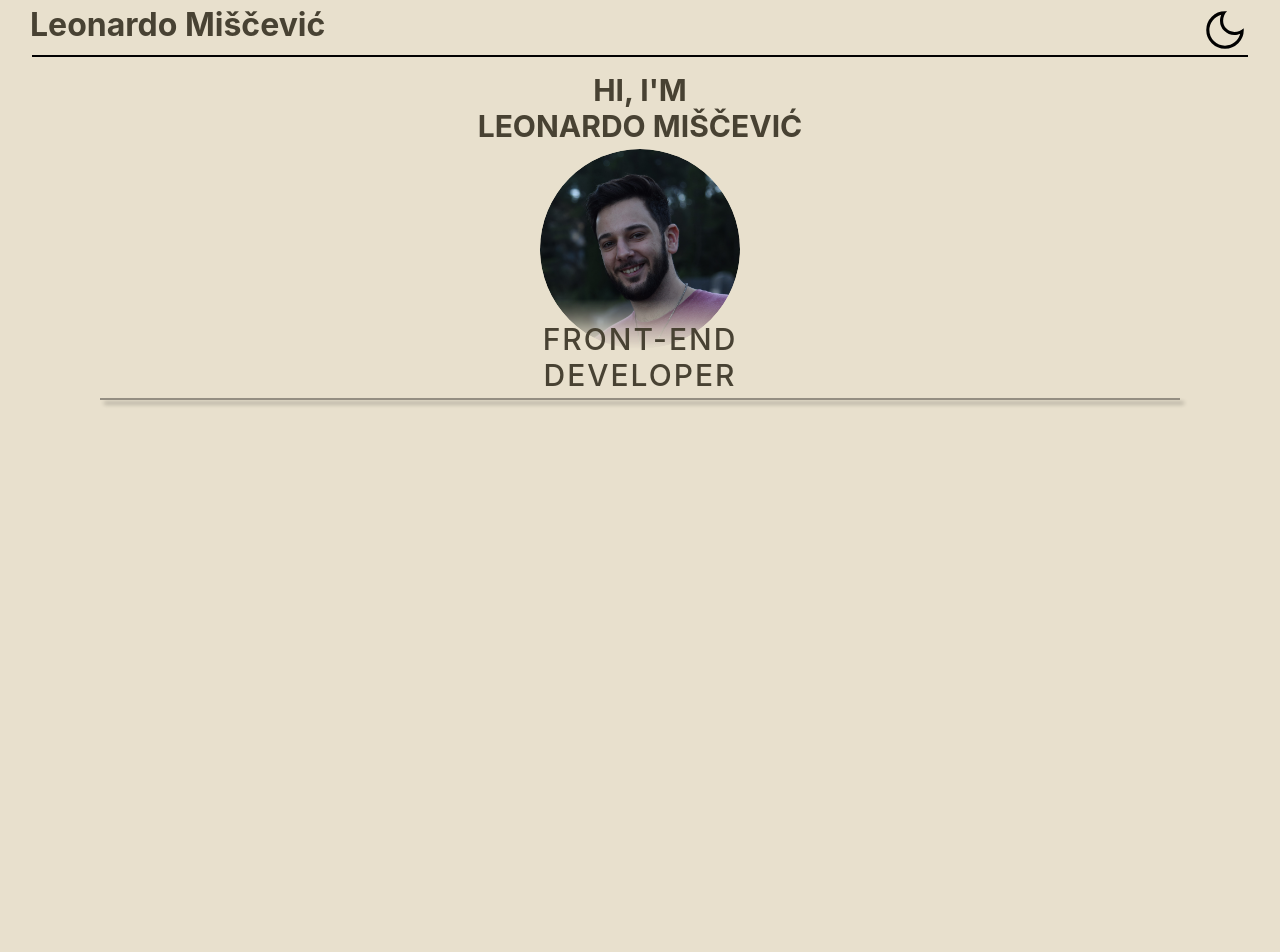
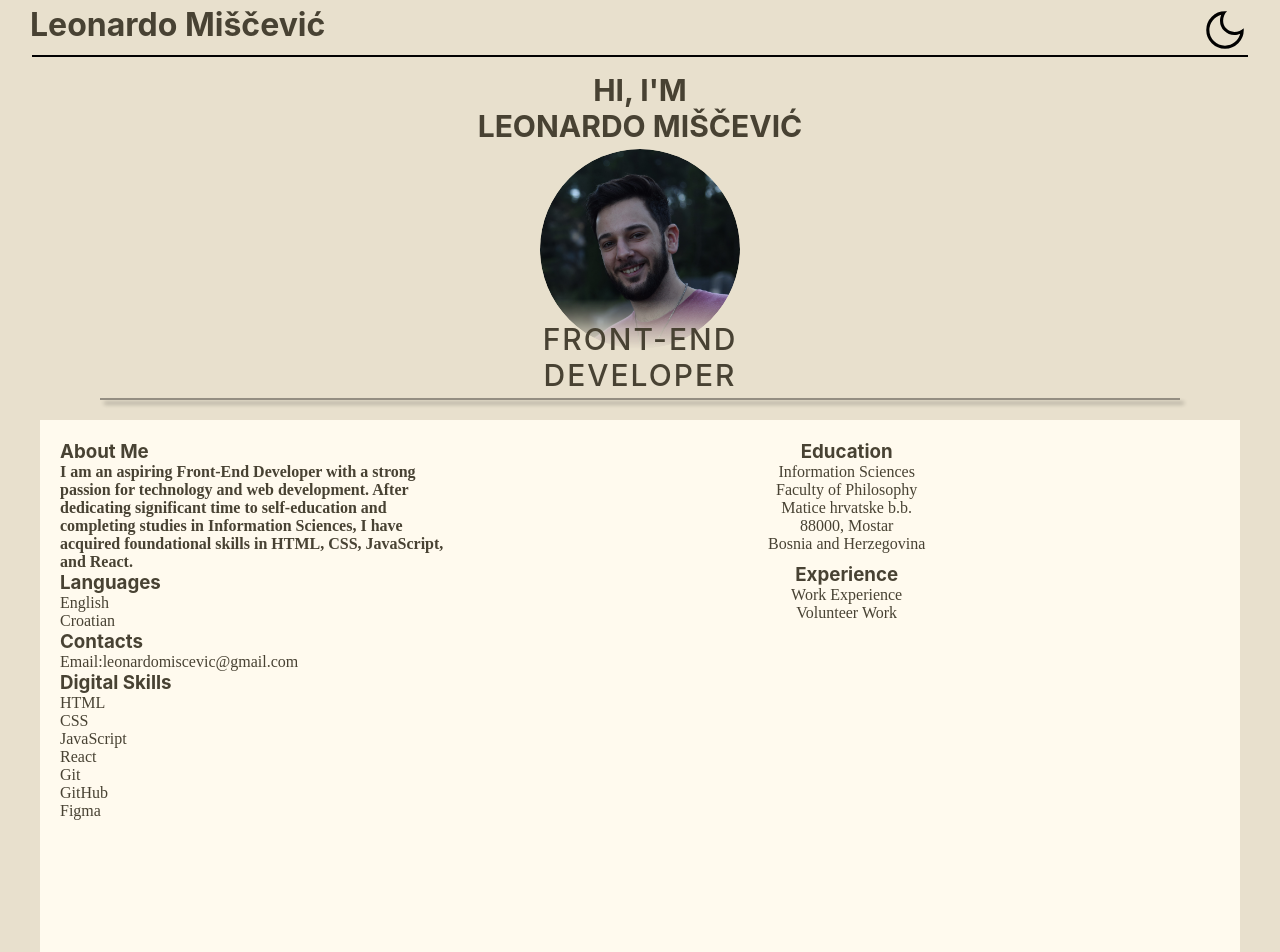
Before and after one commit to CookieCookieAlex/Resume, a React (Vite) app: page / in a window 1280 px wide. Shown: the top 952 px of the page. Before the commit the page ends 800 px from the top, so only its background shows below. Built offline with nearby package versions, Linux system fonts and the light colour scheme.

Commit message:
adding cv part
adding main section of the site and wokring on css

```diff
--- a/src/App.jsx
+++ b/src/App.jsx
@@ -1,5 +1,6 @@
 import Introduction from "./Components/Introduction";
 import Top from "./Components/Top";
+import Benner from "./Components/Benner";
 
 
 //it will cointain top, introduction and main content
@@ -12,7 +13,7 @@ function App() {
       <hr />
       <main>
         <Introduction />
-
+        <Benner />
       </main>
     </>
   )
--- a/src/Components/About.jsx
+++ b/src/Components/About.jsx
@@ -0,0 +1,8 @@
+export default function About() {
+    return (
+        <section className="about">
+            <h1 className=''>About Me</h1>
+            <h4 className=''>I am an aspiring Front-End Developer with a strong passion for technology and web development. After dedicating significant time to self-education and completing studies in Information Sciences, I have acquired foundational skills in HTML, CSS, JavaScript, and React.</h4>
+        </section>
+    )
+}
--- /dev/null
+++ b/src/Components/Benner.jsx
@@ -0,0 +1,26 @@
+import About from "../Components/About";
+import Contacts from "./Contats";
+import DigitalSkills from "./DIgitalSkills";
+import Education from "./Education";
+import Experience from "./Experience";
+import Languages from "./Languages";
+
+
+
+
+export default function Benner() {
+    return (
+        <section className="benner">
+            <div className="left">
+                <About />
+                <Languages />
+                <Contacts />
+                <DigitalSkills />
+            </div>
+            <div className="right">
+                <Education />
+                <Experience />
+            </div>
+        </section>
+    )
+}
--- a/src/Components/Contats.jsx
+++ b/src/Components/Contats.jsx
@@ -0,0 +1,8 @@
+export default function Contacts() {
+    return (
+        <section className="contacts">
+            <h1 className=''>Contacts</h1>
+            <p>Email:leonardomiscevic@gmail.com</p>
+            </section>
+    )
+}
--- a/src/Components/DIgitalSkills.jsx
+++ b/src/Components/DIgitalSkills.jsx
@@ -0,0 +1,14 @@
+export default function DigitalSkills() {
+    return (
+        <section className="digital-skills">
+            <h1 className=''>Digital Skills</h1>
+            <p className=''>HTML</p>
+            <p className=''>CSS</p>
+            <p className=''>JavaScript</p>
+            <p className=''>React</p>
+            <p className=''>Git</p>
+            <p className=''>GitHub</p>
+            <p className=''>Figma</p>
+        </section>
+    )
+}
--- a/src/Components/Education.jsx
+++ b/src/Components/Education.jsx
@@ -0,0 +1,12 @@
+export default function Education() {
+    return (
+        <section className="education">
+            <h1 className=''>Education</h1>
+            <p className=''>Information Sciences</p>
+            <p className=''>Faculty of Philosophy</p>
+            <p className=''>Matice hrvatske b.b.</p>
+            <p className=''>88000, Mostar</p>
+            <p className=''>Bosnia and Herzegovina</p>
+        </section>
+    )
+}
--- a/src/Components/Experience.jsx
+++ b/src/Components/Experience.jsx
@@ -0,0 +1,9 @@
+export default function Experience() {
+    return (
+        <section className="experience">
+            <h1 className=''>Experience</h1>
+            <p className=''>Work Experience</p>
+            <p className=''>Volunteer Work</p>
+        </section>
+    )
+}
--- a/src/Components/Introduction.jsx
+++ b/src/Components/Introduction.jsx
@@ -10,3 +10,5 @@ export default function Introduction() {
         </section>
     )
 }
+
+//this contains only the introduction part to the website
--- a/src/Components/Languages.jsx
+++ b/src/Components/Languages.jsx
@@ -0,0 +1,9 @@
+export default function Languages() {
+    return (
+        <section className="languages">
+            <h1 className=''>Languages</h1>
+            <p className=''>English</p>
+            <p className=''>Croatian</p>
+        </section>
+    )
+}
--- a/src/index.css
+++ b/src/index.css
@@ -1,5 +1,8 @@
 :root {
-  font-family: Inter, system-ui, Avenir, Helvetica, Arial, sans-serif;
+  --font-family: Inter, system-ui, Avenir, Helvetica, Arial, sans-serif;
+  --font-secondary: "Roboto", sans-serif;
+  --font-color-primary: #484233;
+  --font-color-secondary: #e8e0cd;
   color: #484233;
   background-color: #e8e0cd;
 }
@@ -9,9 +12,6 @@
   padding: 0;
   box-sizing: border-box;
 }
-html {
-  background-color: #e8e0cd;
-}
 
 #top {
   display: flex;
@@ -19,6 +19,16 @@ html {
   justify-content: space-between;
   padding: 0 30px;
   margin-top: 5px;
+}
+h1,
+h2,
+h3 {
+  font-family: var(--font-family);
+}
+p,
+h4 {
+  font-family: var(--font-secondary);
+  font-family: var(--font-color-secondary);
 }
 
 hr {
@@ -72,7 +82,6 @@ main {
   margin-top: -33px;
   z-index: 1; /* Ensure text appears above the photo */
   text-align: center;
-
 }
 
 #cover-photo {
@@ -95,7 +104,38 @@ main {
 
   display: flex;
 
-
   overflow: hidden;
   position: relative;
 }
+
+.benner {
+  display: flex;
+  flex-direction: row;
+
+  justify-content: space-between;
+  align-items: flex-start;
+  margin: 10px;
+  padding: 10px;
+  background-color: #fffaee;
+  height: 1000px;
+  flex-wrap: wrap;
+  gap: 20px;
+}
+
+.left {
+  flex: 1; /* Takes up equal space */
+  text-align: start;
+  flex-direction: column;
+  margin-left: 10px;
+  margin-top: 10px;
+}
+
+.right {
+  flex: 2; /* Takes up more space */
+  display: flex;
+  flex-direction: column;
+  align-items: center;
+  text-align: center;
+  gap: 10px;
+  margin-top: 10px;
+}
```
